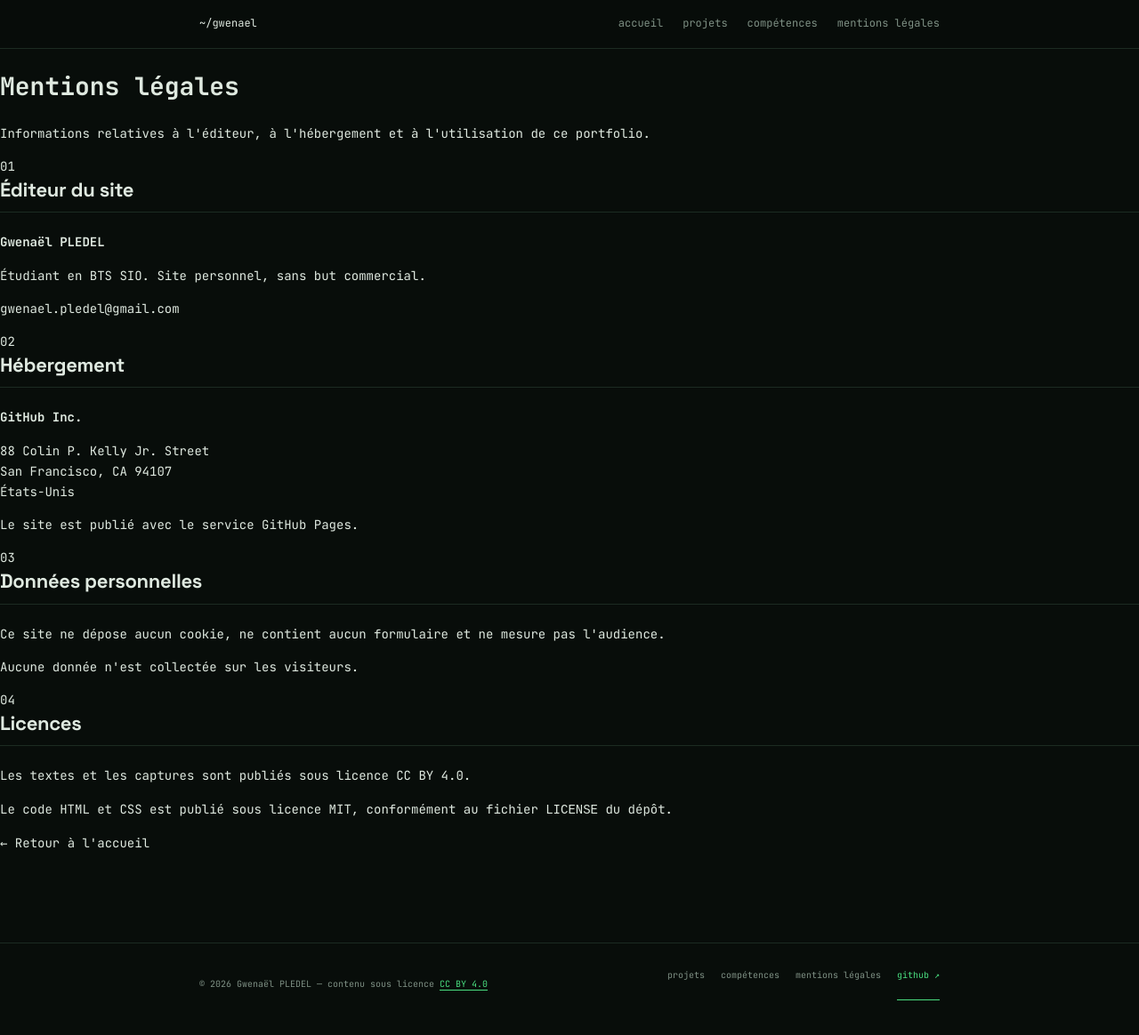
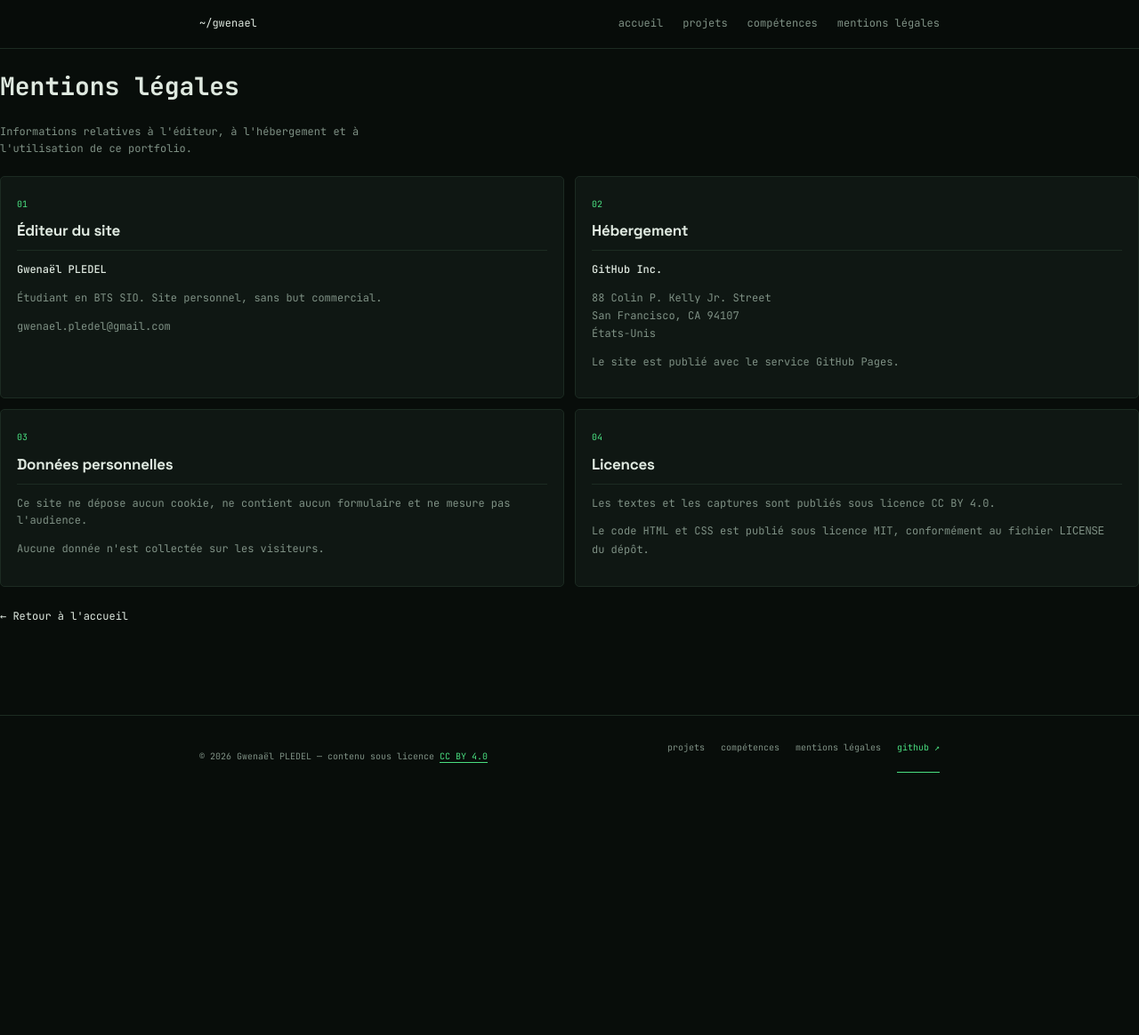
Before and after one commit to vzsca/Portfolio-Gwenael, a Jekyll site: the page built from mentions-legales.md, in a window 1280 px wide and 1165 px high. Shown: the whole window at 89% size. Built offline with Jekyll 4.4.1, drawn with Linux system fonts in a browser that asks for light colours.

Commit message:
Preserve styling for project detail pages and legal notices

```diff
--- a/css/style.css
+++ b/css/style.css
@@ -114,3 +114,32 @@ footer a.hl { color: var(--green); border-bottom: 1px solid var(--green); }
   html { scroll-behavior: auto; }
   *, *::before, *::after { animation: none !important; transition: none !important; }
 }
+
+/* Pages internes : fiches projets et mentions légales */
+article > h1, main > article > h1 { font: 700 clamp(30px, 4vw, 42px)/1.2 var(--display); letter-spacing: -.025em; margin: 28px 0 12px; overflow-wrap: anywhere; }
+main > article { max-width: 872px; margin: 0 auto; padding: 28px 20px 0; }
+main > article > p { color: var(--muted); font-size: 12px; }
+main > article > h2 { margin-top: 38px; }
+main > article > h3 { font: 500 16px/1.4 var(--display); margin: 24px 0 10px; }
+main > article > ul, main > article > ol { padding-left: 24px; margin: 12px 0 20px; color: var(--muted); }
+main > article > li { margin: 5px 0; }
+main > article > p { margin: 12px 0; line-height: 1.85; overflow-wrap: anywhere; }
+main > article > pre { overflow-x: auto; background: #0a100c; border: 1px solid var(--line); border-radius: 5px; padding: 16px; margin: 16px 0; font-size: 12px; }
+main > article > blockquote { border-left: 2px solid var(--green); padding-left: 16px; color: var(--muted); }
+main > article img { display: block; max-width: 100%; height: auto; border: 1px solid var(--line); border-radius: 5px; margin: 14px 0; }
+.sous-titre { color: var(--muted); font-size: 12px; }
+.comp-liste { display: flex; flex-wrap: wrap; gap: 8px; align-items: center; margin: 18px 0; }
+.comp { display: inline-block; border: 1px solid var(--line); background: var(--panel); color: var(--green); padding: 4px 8px; border-radius: 3px; font-size: 11px; }
+.legal-intro { max-width: 65ch; color: var(--muted); font-size: 12px; }
+.legal-grid { display: grid; grid-template-columns: repeat(2, minmax(0, 1fr)); gap: 12px; margin-top: 20px; }
+.legal-card { background: var(--panel); border: 1px solid var(--line); border-radius: 5px; padding: 18px; }
+.legal-card h2 { margin: 8px 0 12px; font-size: 17px; }
+.legal-card p { color: var(--muted); font-size: 12px; overflow-wrap: anywhere; }
+.legal-card strong { color: var(--text); font-weight: 500; }
+.legal-label { color: var(--green); font-size: 10px; }
+.legal-back { margin-top: 24px; font-size: 12px; }
+.projet-section { margin: 18px 0; }
+@media (max-width: 640px) {
+  main > article { padding: 20px 18px 0; }
+  .legal-grid { grid-template-columns: 1fr; }
+}
```
